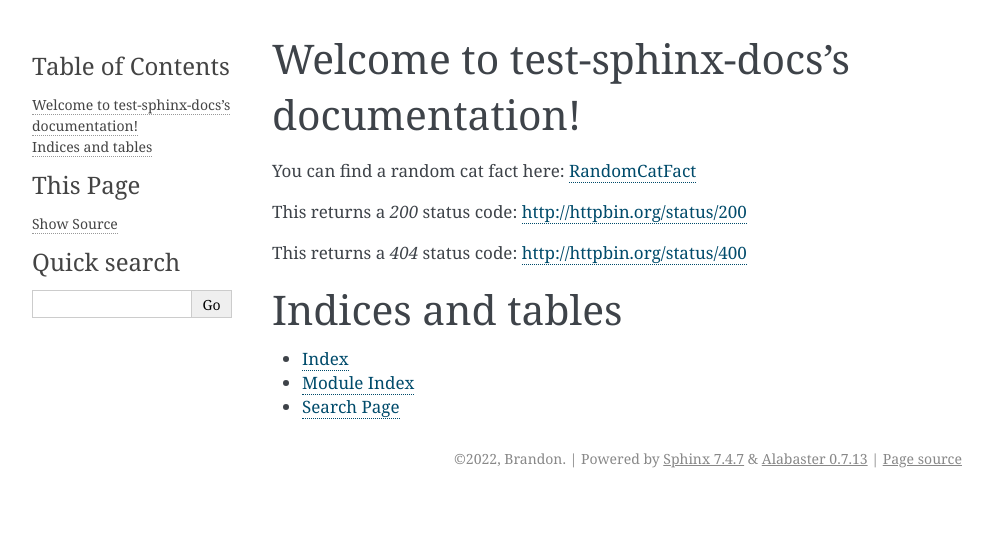
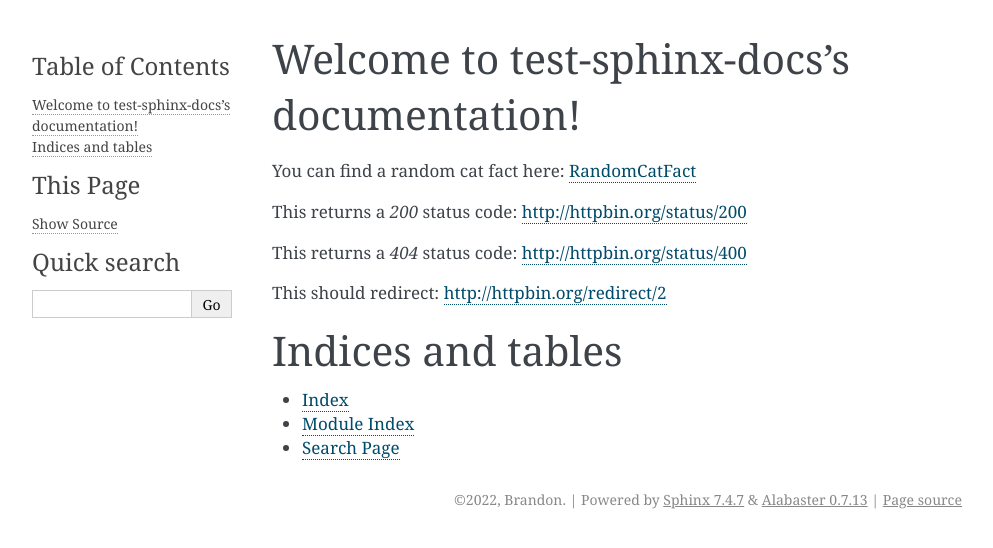
Before and after one commit to bandersen23/test-sphinx-docs, a Sphinx documentation site: the page built from source/index.rst, in a window 1280 px wide. Shown: the top 548 px of the page, without its empty margins (148-1141 px from the left). Built offline with Sphinx 7.4.7, drawn with Linux system fonts in a browser that asks for light colours.

Commit message:
Update index.rst

```diff
--- a/source/index.rst
+++ b/source/index.rst
@@ -11,6 +11,8 @@ You can find a random cat fact here: `RandomCatFact`_
 This returns a `200` status code: http://httpbin.org/status/200
 
 This returns a `404` status code: http://httpbin.org/status/400
+
+This should redirect: http://httpbin.org/redirect/2
 
 .. _RandomCatFact: https://catfact.ninja/fact
 
```
